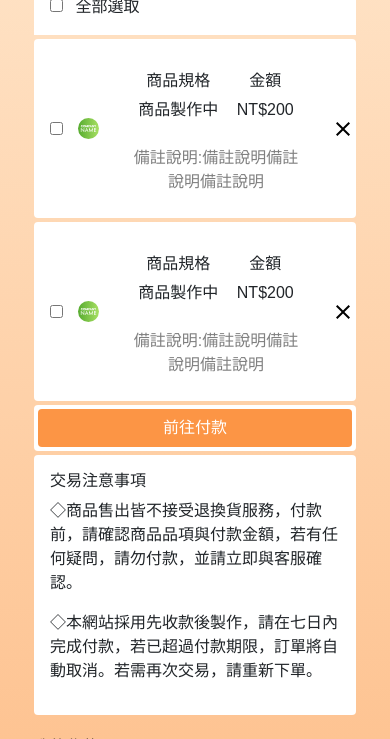
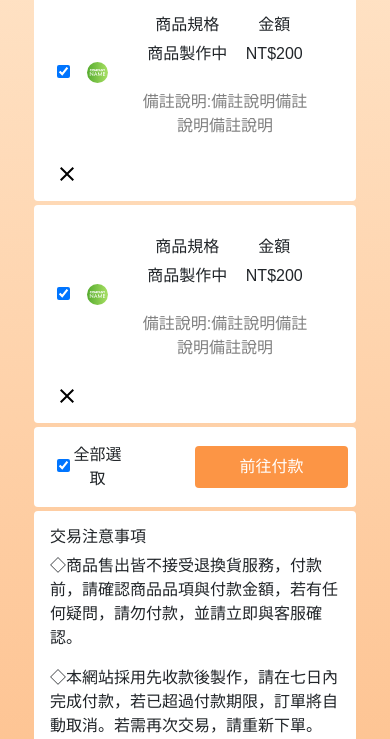
Before and after one commit to willy800510/logoWeb, a PHP site: page /carts_lists.php in a window 390 px wide; the page is wider, and only the part inside the window is pictured. Shown: the part 399-1138 px from the top of that part. Run offline with PHP 8.4, Linux system fonts and the light colour scheme; some libraries are stand-ins or nearby versions.

Commit message:
0408-1640 checkbox

```diff
--- a/carts_lists.php
+++ b/carts_lists.php
@@ -24,13 +24,11 @@
                 <img src="images/orderflowIcon/payCheck.svg" alt="" class="bg-white rounded-circle">
                 <img src="images/orderflowIcon/designing.svg" alt="" class="bg-white rounded-circle">
             </div>
-            <div class="d-block d-md-none bg-white p-2 pt-3 mx-1 rounded-top">
-                <input type="checkbox" name="allProduct" id="" class="mb-2 mx-2">
-                <label for="allProduct">全部選取</label>
-            </div>
-            <form action="" class="d-flex flex-column pb-3">
+            <form action="carts_payPick.php" method="post" class="d-flex flex-column pb-3">
                 <ul class="row bg-white align-items-center mt-1 mx-1 p-2 rounded">
-                    <input type="checkbox" name="" class="d-flex ml-2 ml-sm-3">
+                    <div class="col-1 text-center">
+                        <input type="checkbox" name="Checkbox[]">
+                    </div>
                     <img src="images/logo.svg" alt="" class="logoIcon col-2">
                     <div class="d-flex flex-column col-8 py-3">
                         <div class="d-flex justify-content-around">
@@ -55,7 +53,9 @@
                     </button>
                 </ul>
                 <ul class="row bg-white align-items-center mt-1 mx-1 p-2 rounded ">
-                    <input type="checkbox" name="" class="d-flex ml-2 ml-sm-3">
+                    <div class="col-1 text-center">
+                        <input type="checkbox" name="Checkbox[]">
+                    </div>
                     <img src="images/logo.svg" alt="" class="logoIcon col-2">
                     <div class="d-flex flex-column col-8 py-3">
                         <div class="d-flex justify-content-around">
@@ -79,12 +79,14 @@
                         <svg xmlns="http://www.w3.org/2000/svg" height="24px" viewBox="0 0 24 24" width="24px" fill="#000000"><path d="M0 0h24v24H0z" fill="none"/><path d="M19 6.41L17.59 5 12 10.59 6.41 5 5 6.41 10.59 12 5 17.59 6.41 19 12 13.41 17.59 19 19 17.59 13.41 12z"/></svg>
                     </button>
                 </ul>
-                <div class="row bg-white justify-content-between mt-1 mx-1 p-1 rounded">
-                    <div class="pl-3 pl-lg-2 pt-2 d-none d-md-block">
-                        <input type="checkbox" name="allProduct" id="" class="mb-2 mx-2">
-                        <label for="allProduct">全部選取</label>
+                <div class="row bg-white align-items-center mt-1 mx-1 p-2 rounded">
+                    <div class="col-1 text-center">
+                        <input type="checkbox" name="checkAll" id="CheckAll">
                     </div>
-                    <a href="carts_payPick.php" class="btn btn-orange col-12 col-md-6">前往付款</a>
+                    <div class="col-2 px-0 text-center">
+                        <label for="checkAll" class="mt-2">全部選取</label>
+                    </div>
+                    <button type="submit" class="btn btn-orange col-6 ml-auto py-2">前往付款</button>
                 </div>
                 <div class="bg-white p-3 font-weight-lighter mt-1 mx-1 rounded">
                     <h6>交易注意事項</h6>
@@ -165,3 +167,17 @@
         </div>
     </div>
 <?php include("template/footer.php"); ?>
+<script>
+$(document).ready(function(){
+    if($("input[name='Checkbox[]']").prop("checked",true)){
+        $("#CheckAll").click()
+    }
+    $("#CheckAll").click(function(){
+        if($("#CheckAll").prop("checked")){
+            $("input[name='Checkbox[]']").prop("checked",true);
+        }else{
+            $("input[name='Checkbox[]']").prop("checked",false);
+        }
+    })
+})
+</script>
```
